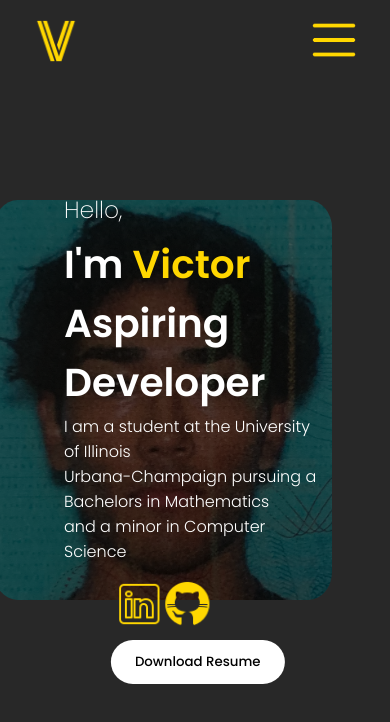
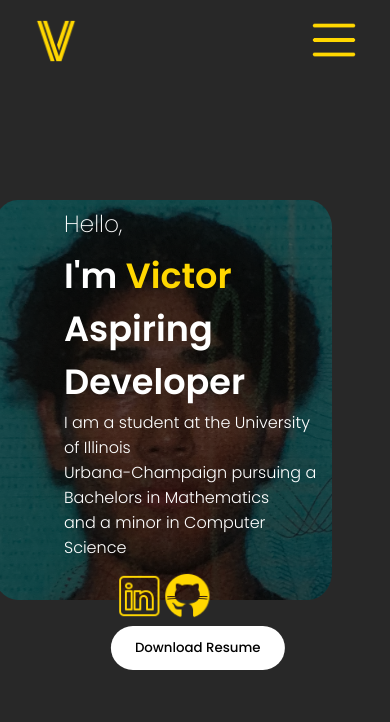
Before and after one commit to vdircio/Portfolio, a React (Create React App) app in the folder client/: page / in a window 390 px wide. Shown: the top 722 px of the page. Built offline with nearby package versions, Linux system fonts and the light colour scheme.

Commit message:
modifications

```diff
--- a/client/src/components/Intro/intro.css
+++ b/client/src/components/Intro/intro.css
@@ -121,7 +121,7 @@ p {
         right: auto;
         left: 50%;
         transform: translateX(5%);
-        font-size: 10vw;
+        font-size: 9vw;
     }
 
     .portrait {
```
